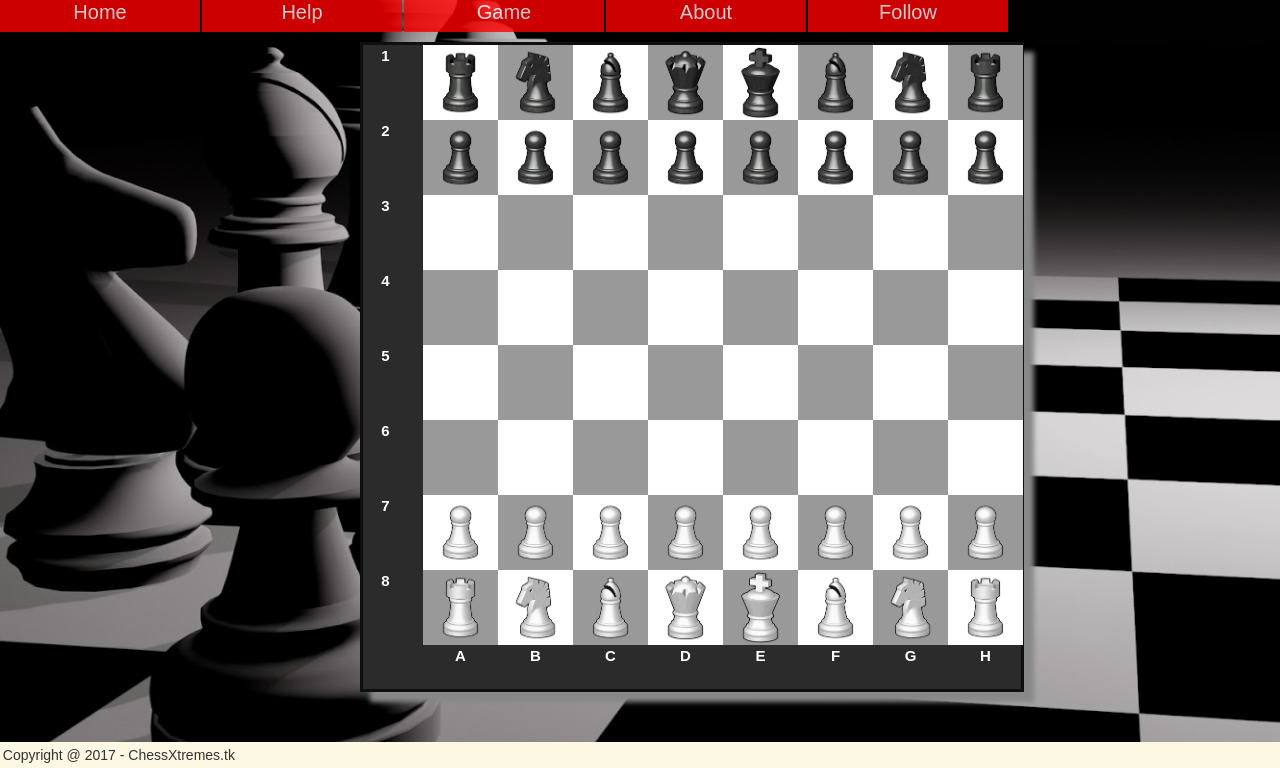
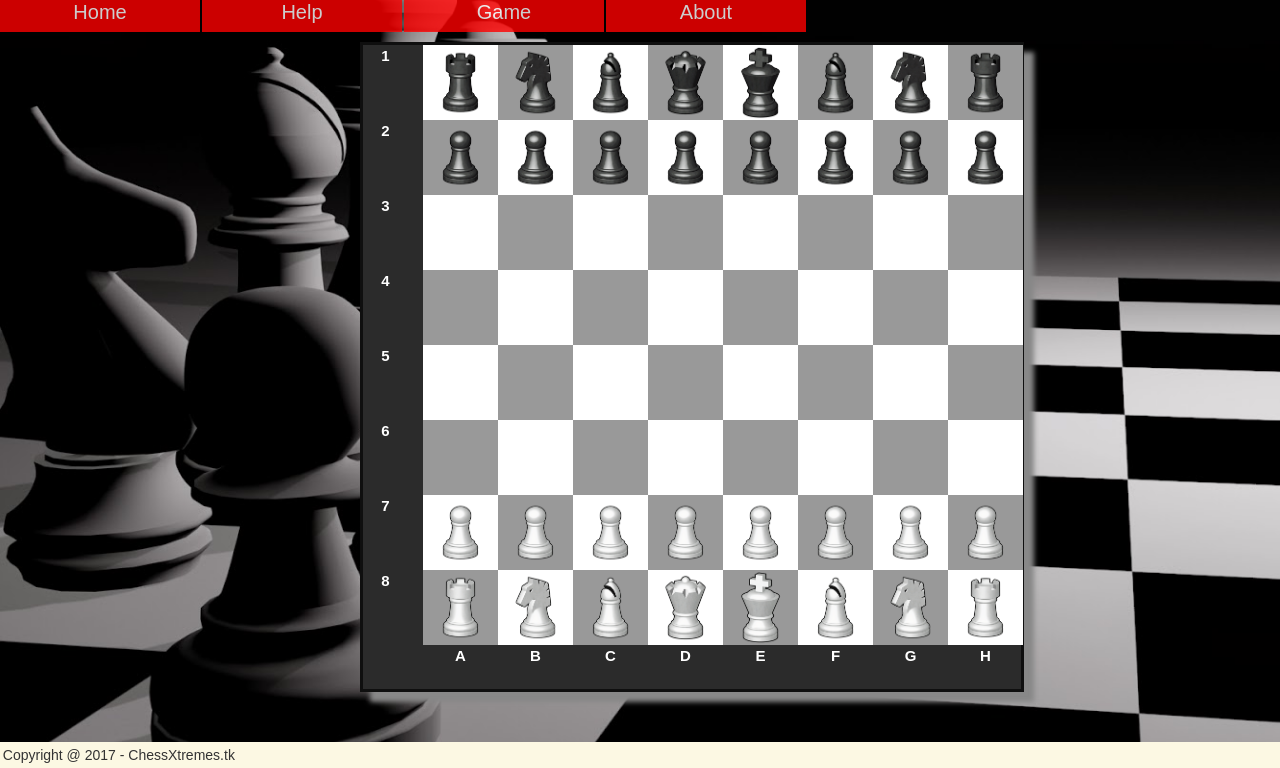
Before and after one commit to dilankavg/dilaacj.github.io, a plain HTML site: page game.html in a window 1280 px wide. Shown: the part 89-857 px from the top of the page. Drawn offline with Linux system fonts and the light colour scheme; a web font is replaced by a local one.

Commit message:
chessgame

```diff
--- a/game.html
+++ b/game.html
@@ -16,7 +16,7 @@
     <li><a href="help.html" >Help</a><br></li>
     <li><a href="game.html" >Game</a><br></li>
     <li><a>About</a></li>
-    <li><a>Follow</a></li>
+
 </ul>
     <div id="div-1">
 
```
Also changed, not shown: help.html (+1 -1 lines), index.html (+1 -1 lines).
